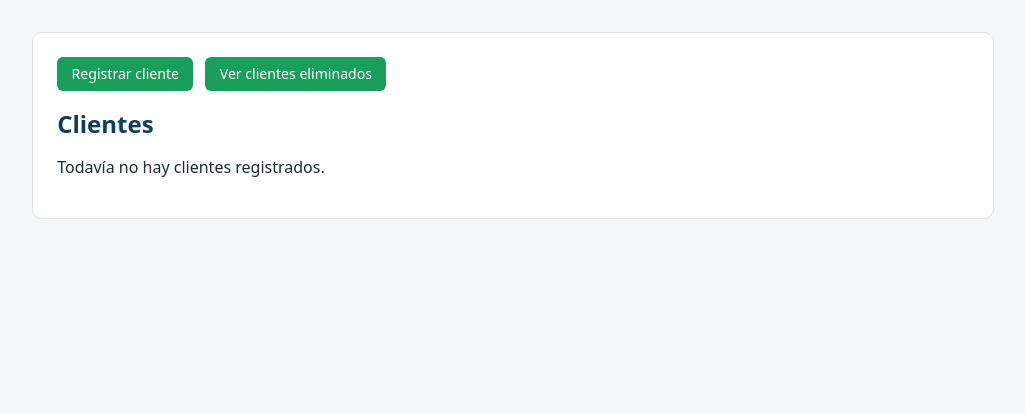
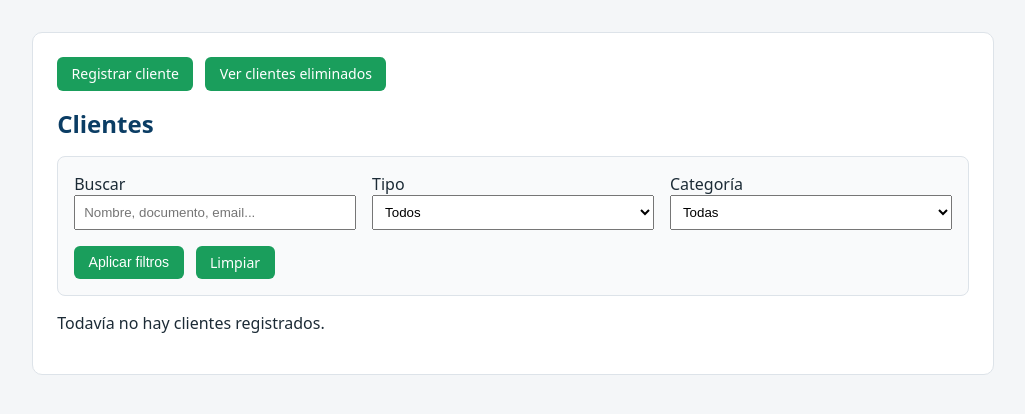
Before and after one commit to maquedan/Global-Exchange---IS2, a Django app: template templates/clientes/lista.html in a window 1280 px wide. Shown: the part 62-476 px from the top of the page, without its empty margins (127-1152 px from the left). Run offline with Django 5.2, Linux system fonts and the light colour scheme; the template is opened without the code that fills it, so the values that code supplies are empty.

Commit message:
GEG9-15 RF005 - Consulta de Información

```diff
--- a/templates/clientes/lista.html
+++ b/templates/clientes/lista.html
@@ -10,6 +10,37 @@
   </div>
 
   <h1 style="margin-top: 1rem;">Clientes</h1>
+
+  <form method="get" style="margin:1rem 0; padding:1rem; border:1px solid #dde3e9; border-radius:8px; background:#f9fafb;">
+    <div style="display:grid; grid-template-columns:repeat(auto-fit,minmax(180px,1fr)); gap:1rem;">
+      <div>
+        <label for="q">Buscar</label><br>
+        <input id="q" type="text" name="q" value="{{ filtros.q|default:'' }}" placeholder="Nombre, documento, email..." style="width:100%; padding:.5rem;">
+      </div>
+      <div>
+        <label for="tipo">Tipo</label><br>
+        <select id="tipo" name="tipo" style="width:100%; padding:.5rem;">
+          <option value="">Todos</option>
+          <option value="FISICA" {% if filtros.tipo == "FISICA" %}selected{% endif %}>Persona física</option>
+          <option value="JURIDICA" {% if filtros.tipo == "JURIDICA" %}selected{% endif %}>Persona jurídica</option>
+        </select>
+      </div>
+      <div>
+        <label for="categoria">Categoría</label><br>
+        <select id="categoria" name="categoria" style="width:100%; padding:.5rem;">
+          <option value="">Todas</option>
+          <option value="MINORISTA" {% if filtros.categoria == "MINORISTA" %}selected{% endif %}>Minorista</option>
+          <option value="CORPORATIVO" {% if filtros.categoria == "CORPORATIVO" %}selected{% endif %}>Corporativo</option>
+          <option value="VIP" {% if filtros.categoria == "VIP" %}selected{% endif %}>VIP</option>
+        </select>
+      </div>
+    </div>
+
+    <div style="margin-top:1rem; display:flex; gap:.75rem; flex-wrap:wrap;">
+      <button type="submit" class="boton">Aplicar filtros</button>
+      <a class="boton boton-secundario" href="{% url 'clientes:lista' %}">Limpiar</a>
+    </div>
+  </form>
 
   {% if messages %}
     {% for message in messages %}
```
Also changed, not shown: apps/clientes/tests/test_clientes.py (+33 -0 lines), apps/clientes/views.py (+34 -1 lines).
